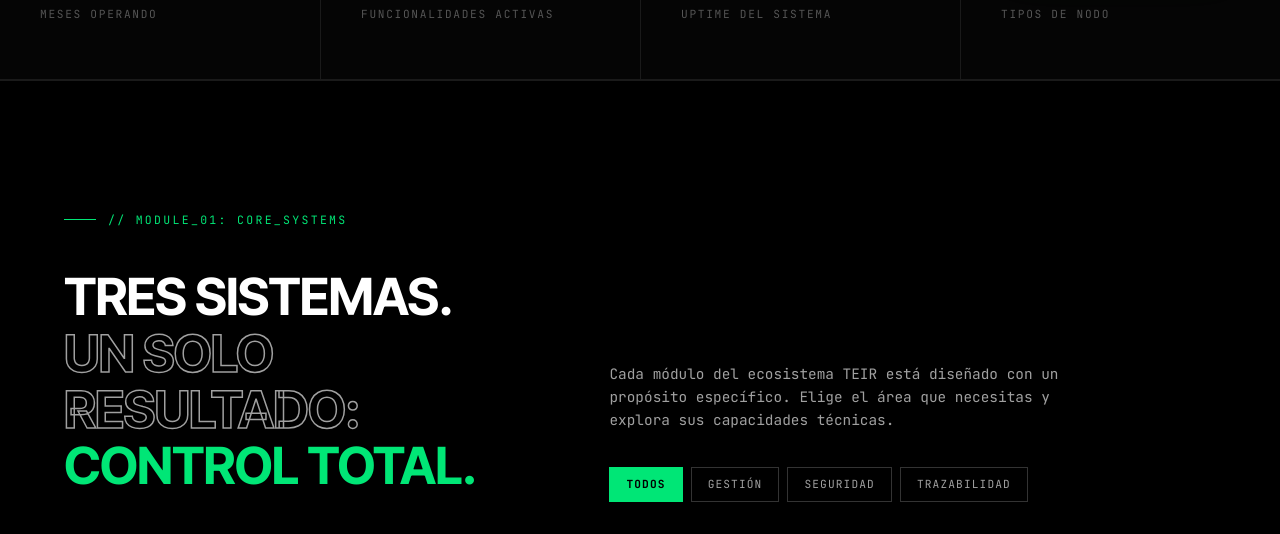
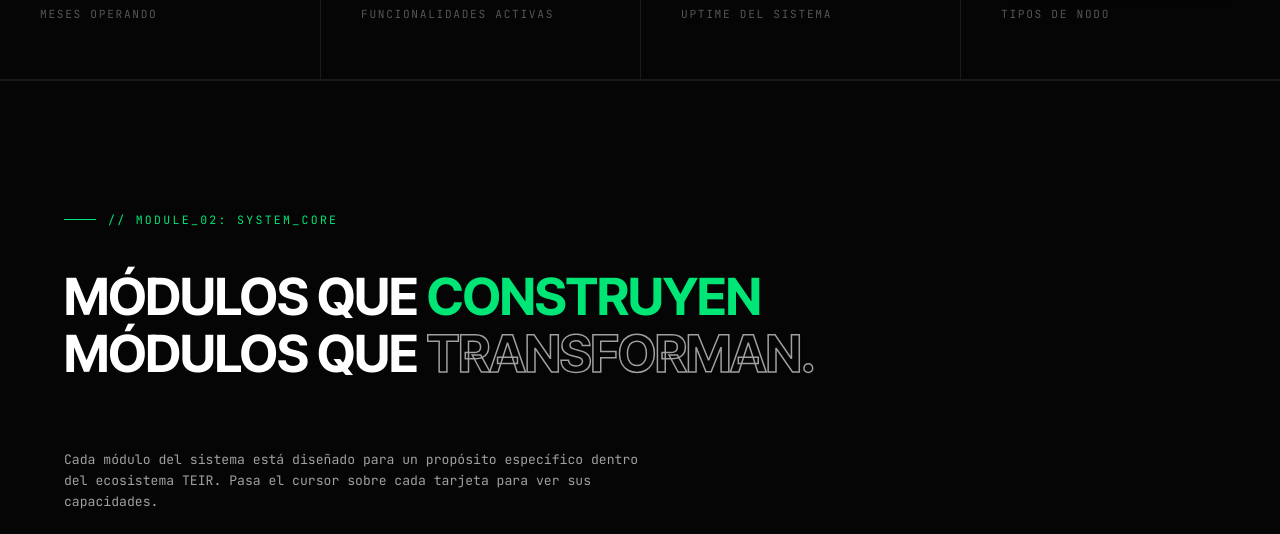
Before and after one commit to MrDylanDev/TEIR, a Django app: page / in a window 1280 px wide. Shown: the part 912-1446 px from the top of the page. Run offline with Django 5.2, Linux system fonts and the light colour scheme; data comes from the database, SQL or seed files in the repository; data that the repository does not hold is empty.

Commit message:
fix: remove duplicate MODULE_01 section, keep only MODULE_02 flip cards
MOD_01 overlapped with MOD_02 content. Removed entire section with
goal-pills and module cards. Cleaned up dead JS goal-pill handler.
MOD_02 flip cards now are the single source of truth for module info.

```diff
--- a/static/publico/script/index.js
+++ b/static/publico/script/index.js
@@ -413,17 +413,6 @@ document.addEventListener('DOMContentLoaded', function () {
   }
 
   /* ============================
-     GOAL PILLS
-     ============================ */
-  document.querySelectorAll('.goal-pills .goal-pill').forEach(function(pill) {
-    pill.addEventListener('click', function() {
-      var parent = this.parentElement;
-      parent.querySelectorAll('.goal-pill').forEach(function(p) { p.classList.remove('active'); });
-      this.classList.add('active');
-    });
-  });
-
-  /* ============================
      FLIP CARDS TOUCH
      ============================ */
   var isTouchDevice = !window.matchMedia('(hover: hover)').matches;
--- a/templates/publico/index.html
+++ b/templates/publico/index.html
@@ -162,83 +162,6 @@
     <div class="stat-item">
       <div class="stat-number number-display" data-count="3" data-suffix="" style="color:var(--fg);">0</div>
       <div class="stat-label">Tipos de nodo</div>
-    </div>
-  </div>
-</section>
-
-<!-- ==================== PLATFORM MODULES ==================== -->
-<section id="modulos" class="section-tech">
-  <div class="section-inner">
-    <!-- Asymmetric header: IRONFORGE-style 5/7 split -->
-    <div class="reveal modules-header">
-      <div class="modules-header-left">
-        <span class="section-marker"><span>// MODULE_01: CORE_SYSTEMS</span></span>
-        <h2 class="sh-title">Tres sistemas.<br><span class="text-stroke">Un solo resultado:</span><br><span style="color:var(--accent);">control total.</span></h2>
-      </div>
-      <div class="modules-header-right">
-        <p class="modules-header-desc">Cada módulo del ecosistema TEIR está diseñado con un propósito específico. Elige el área que necesitas y explora sus capacidades técnicas.</p>
-        <div class="goal-pills" style="margin-top:20px;">
-          <span class="goal-pill active">Todos</span>
-          <span class="goal-pill">Gestión</span>
-          <span class="goal-pill">Seguridad</span>
-          <span class="goal-pill">Trazabilidad</span>
-        </div>
-      </div>
-    </div>
-
-    <div class="reveal-stagger module-grid">
-
-      <article class="module-card notch-corner">
-        <div class="module-img-box">
-          <img src="{% static 'IMG/website.png' %}" class="module-img" alt="Gestión de proyectos" loading="lazy">
-          <div class="module-img-overlay"></div>
-          <div class="module-label">01 / GESTIÓN</div>
-          <div class="module-tag">CORE</div>
-        </div>
-        <div class="module-body">
-          <h3 class="module-title">PROJECT HUB</h3>
-          <p class="module-desc">Registro de proyectos con postulaciones abiertas, asignación directa de equipos y seguimiento de avances con hitos verificables.</p>
-          <a href="{% url 'registro' %}" class="module-link">
-            <span>Explorar sistema</span>
-            <i class="fa fa-arrow-right"></i>
-          </a>
-        </div>
-      </article>
-
-      <article class="module-card notch-corner">
-        <div class="module-img-box">
-          <img src="{% static 'IMG/automatizacion.png' %}" class="module-img" alt="Seguridad" loading="lazy">
-          <div class="module-img-overlay"></div>
-          <div class="module-label">02 / SEGURIDAD</div>
-          <div class="module-tag">CRÍTICO</div>
-        </div>
-        <div class="module-body">
-          <h3 class="module-title">GUARDIAN PROTOCOL</h3>
-          <p class="module-desc">Autenticación con sesiones, tres roles de acceso (Dev, Empresa, Admin), recuperación de contraseña y suspensión de cuentas.</p>
-          <a href="{% url 'registro' %}" class="module-link">
-            <span>Explorar sistema</span>
-            <i class="fa fa-arrow-right"></i>
-          </a>
-        </div>
-      </article>
-
-      <article class="module-card notch-corner">
-        <div class="module-img-box">
-          <img src="{% static 'IMG/ia.png' %}" class="module-img" alt="Trazabilidad" loading="lazy">
-          <div class="module-img-overlay"></div>
-          <div class="module-label">03 / TRAZABILIDAD</div>
-          <div class="module-tag">AVANZADO</div>
-        </div>
-        <div class="module-body">
-          <h3 class="module-title">TRACE ENGINE</h3>
-          <p class="module-desc">7 estados de proyecto con historial de cambios, notificaciones por rol y exportación de datos en formato CSV.</p>
-          <a href="{% url 'registro' %}" class="module-link">
-            <span>Explorar sistema</span>
-            <i class="fa fa-arrow-right"></i>
-          </a>
-        </div>
-      </article>
-
     </div>
   </div>
 </section>
```
